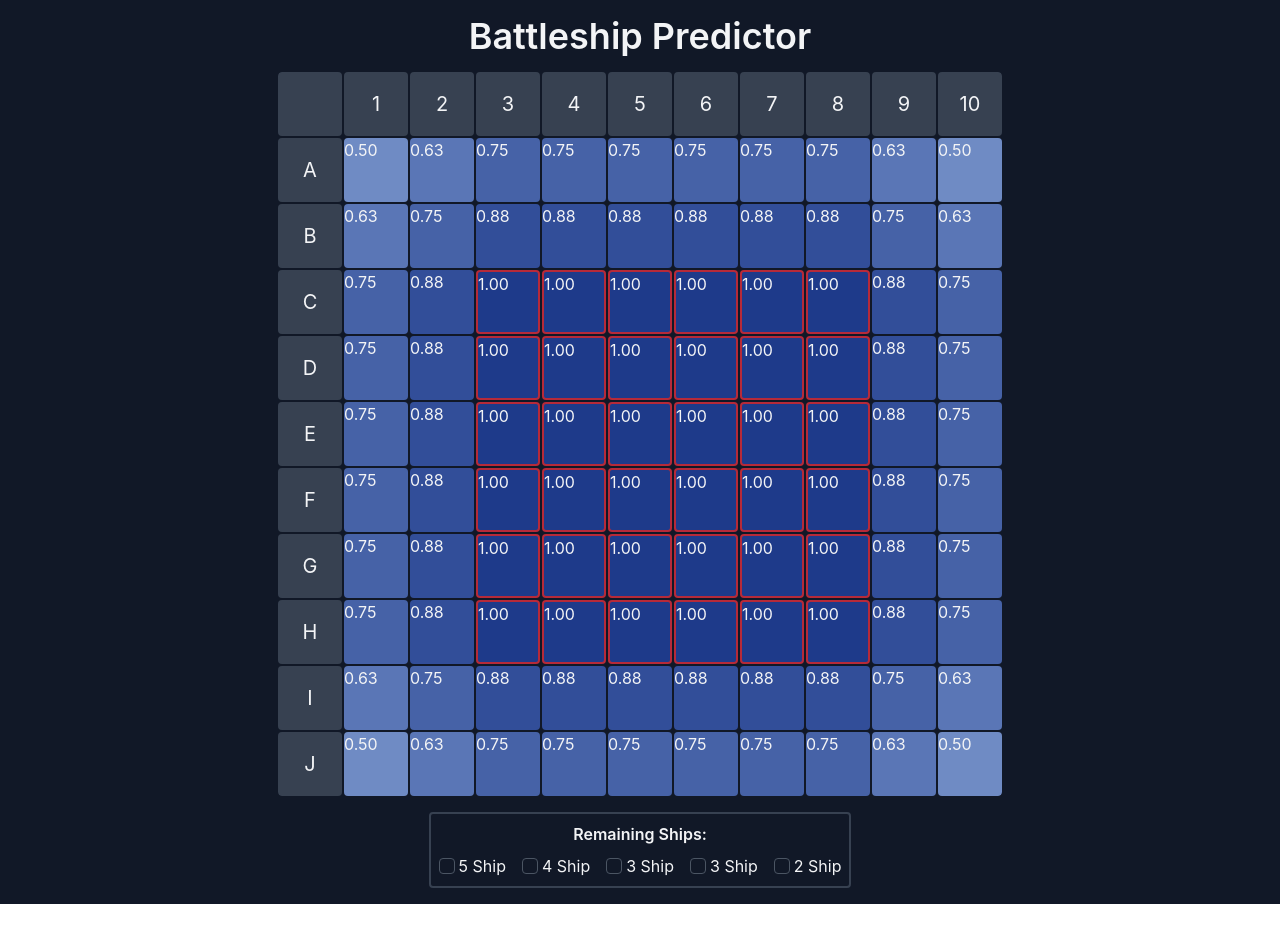
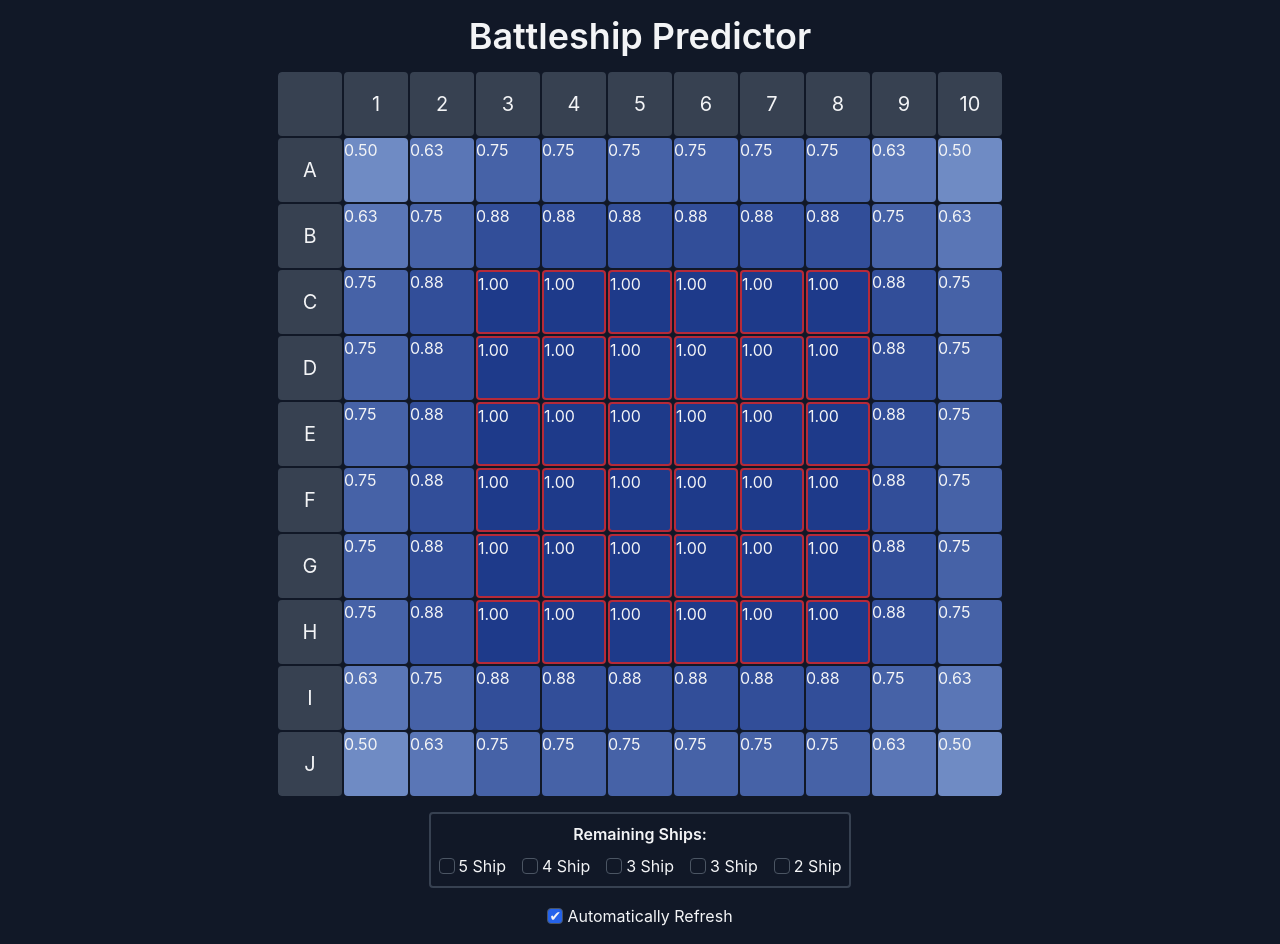
Before and after one commit to jcbyte/battleship-predictor, a React (Create React App) app: page / in a window 1280 px wide. Before the commit the page ends 904 px from the top, so only its background shows below. Built offline with nearby package versions, Linux system fonts and the light colour scheme.

Commit message:
added automatic refresh button

```diff
--- a/src/App.tsx
+++ b/src/App.tsx
@@ -5,8 +5,6 @@ import { calculateProbabilities } from "./scripts/calculator";
 import { BOARD_SIZE, STARTING_SHIPS2 } from "./static";
 import { CellData, Ship } from "./types";
 
-// TODO ships section
-// TODO auto update setting
 // TODO reset
 
 // TODO grid item controls
@@ -16,7 +14,7 @@ export default function App() {
 	const [board, setBoard] = useState<CellData[][]>(
 		[...Array(BOARD_SIZE)].map((item, x) => {
 			return [...Array(BOARD_SIZE)].map(() => {
-				return { state: "unknown", probability: x / 9 } as CellData;
+				return { state: "unknown", probability: 0 } as CellData;
 			});
 		})
 	);
@@ -38,6 +36,17 @@ export default function App() {
 				<div className="text-4xl font-semibold">Battleship Predictor</div>
 				<Board board={board} />
 				<ShipList ships={ships} setShips={setShips} />
+
+				<label className="flex gap-1 items-center">
+					<input
+						type="checkbox"
+						checked={autoUpdateProbabilities}
+						onChange={(e) => {
+							setAutoUpdateProbabilities(e.target.checked);
+						}}
+					/>
+					<span>Automatically Refresh</span>
+				</label>
 			</div>
 		</>
 	);
```
